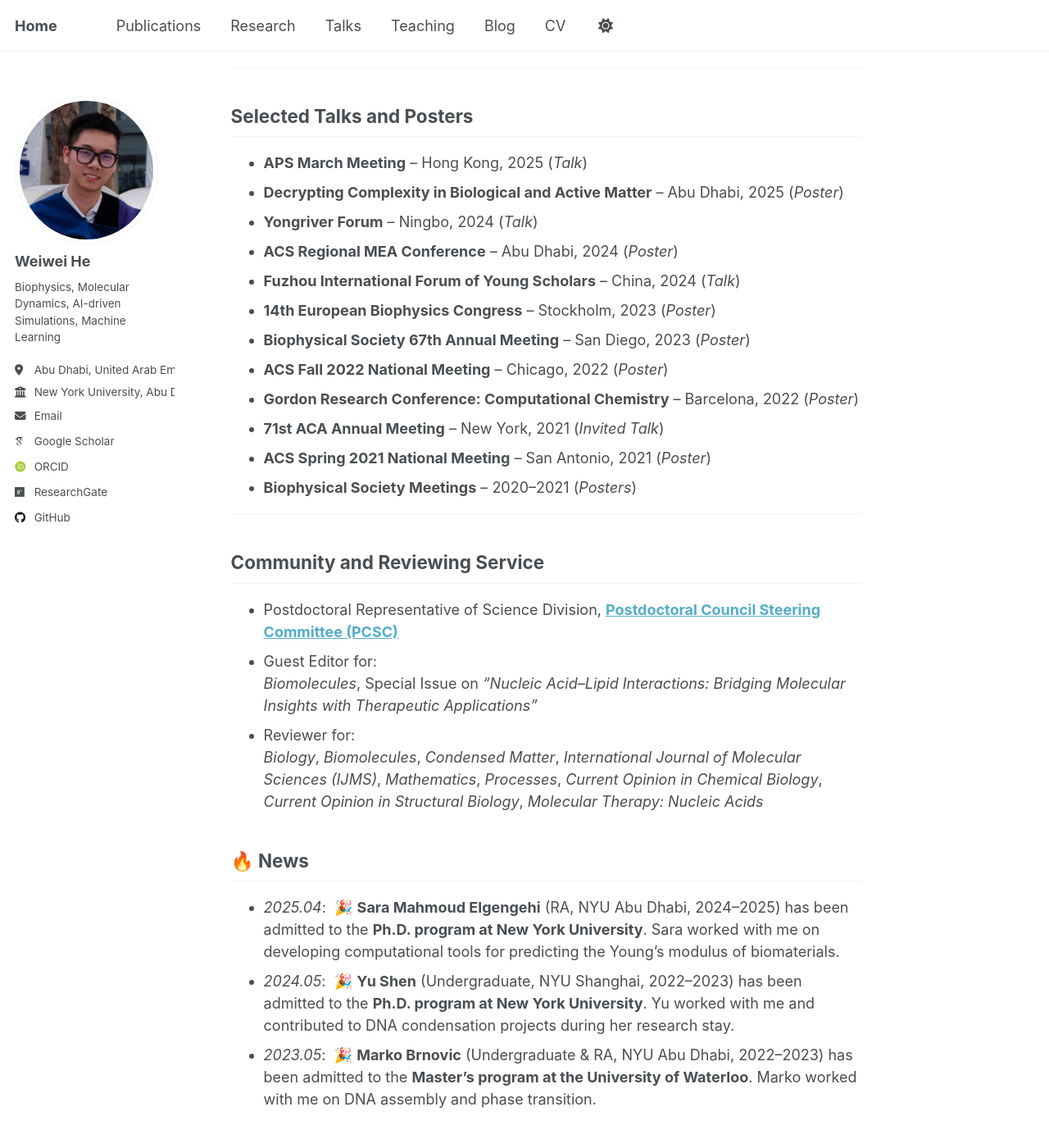
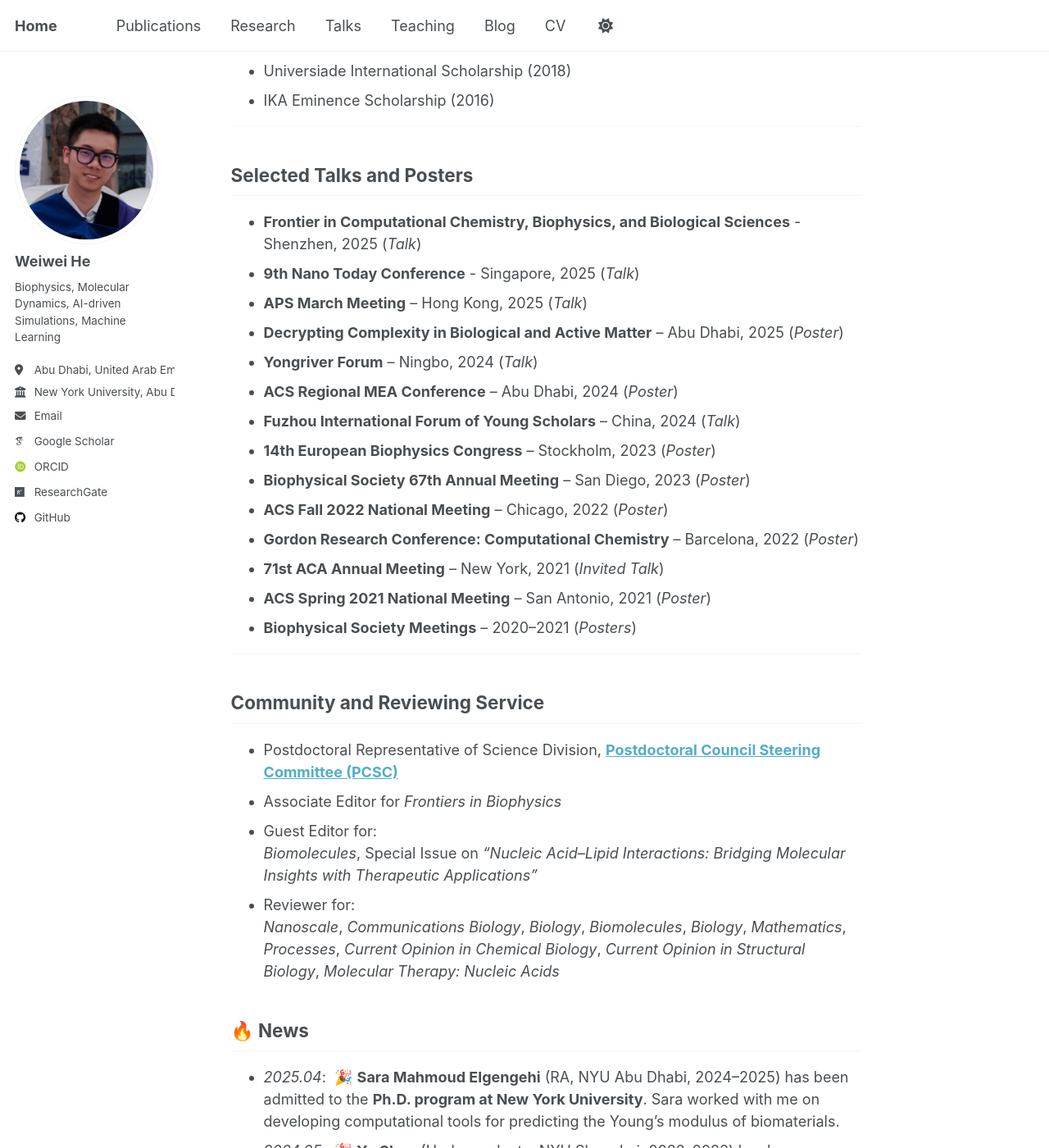
Before and after one commit to Warrenheww/warrenheww.github.io, a Jekyll site: the page built from _pages/about.md, in a window 1280 px wide and 1400 px high, scrolled down 1028 px. Shown: the whole window at 82% size. Built offline with Jekyll 4.4.1, drawn with Linux system fonts in a browser that asks for light colours; some web fonts are replaced; some of the changed text lies outside the part shown.

Commit message:
Update about.md

```diff
--- a/_pages/about.md
+++ b/_pages/about.md
@@ -21,6 +21,8 @@ My research integrates **molecular dynamics (MD) simulations**, **machine learni
 
 ## 🎖 Honors and Awards
 
+- MIT Technology Review - Innovators Under 35 MENA Finalist
+- UAE ResearchMap Recognized Expert (2025)
 - Sigma Xi Full Membership (2025)
 - Postdoctoral Associate Conference Grant (2024)
 - Poster Presentation Award – 14th European Biophysics Congress (2023)
@@ -33,6 +35,8 @@ My research integrates **molecular dynamics (MD) simulations**, **machine learni
 
 ## Selected Talks and Posters
 
+- **Frontier in Computational Chemistry, Biophysics, and Biological Sciences** - Shenzhen, 2025 (*Talk*)
+- **9th Nano Today Conference** - Singapore, 2025 (*Talk*)
 - **APS March Meeting** – Hong Kong, 2025 (*Talk*)
 - **Decrypting Complexity in Biological and Active Matter** – Abu Dhabi, 2025 (*Poster*)
 - **Yongriver Forum** – Ningbo, 2024 (*Talk*)
@@ -50,10 +54,11 @@ My research integrates **molecular dynamics (MD) simulations**, **machine learni
 
 ## Community and Reviewing Service
 - Postdoctoral Representative of Science Division, **[Postdoctoral Council Steering Committee (PCSC)](https://nyuad.nyu.edu/en/research/postdoctoral-research/postdoctoral-council.html)**
+- Associate Editor for *Frontiers in Biophysics*
 - Guest Editor for:
   *Biomolecules*, Special Issue on *"Nucleic Acid–Lipid Interactions: Bridging Molecular Insights with Therapeutic Applications"*
 - Reviewer for:
-  *Biology*, *Biomolecules*, *Condensed Matter*, *International Journal of Molecular Sciences (IJMS)*, *Mathematics*, *Processes*, *Current Opinion in Chemical Biology*, *Current Opinion in Structural Biology*, *Molecular Therapy: Nucleic Acids*
+  *Nanoscale*, *Communications Biology*, *Biology*, *Biomolecules*, *Biology*, *Mathematics*, *Processes*, *Current Opinion in Chemical Biology*, *Current Opinion in Structural Biology*, *Molecular Therapy: Nucleic Acids*
 
 ## 🔥 News
 - *2025.04*: &nbsp;🎉 **Sara Mahmoud Elgengehi** (RA, NYU Abu Dhabi, 2024–2025) has been admitted to the **Ph.D. program at New York University**. Sara worked with me on developing computational tools for predicting the Young’s modulus of biomaterials.
```
